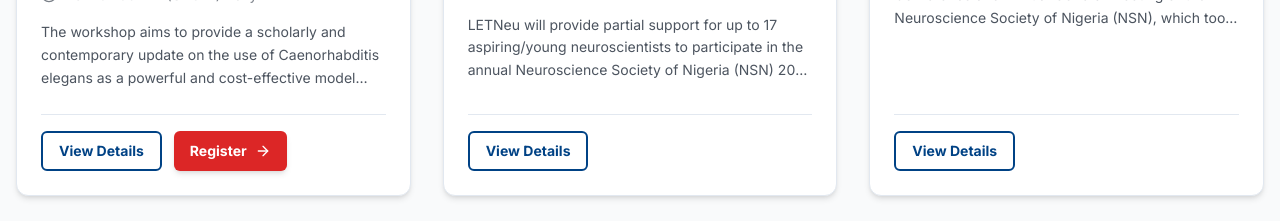
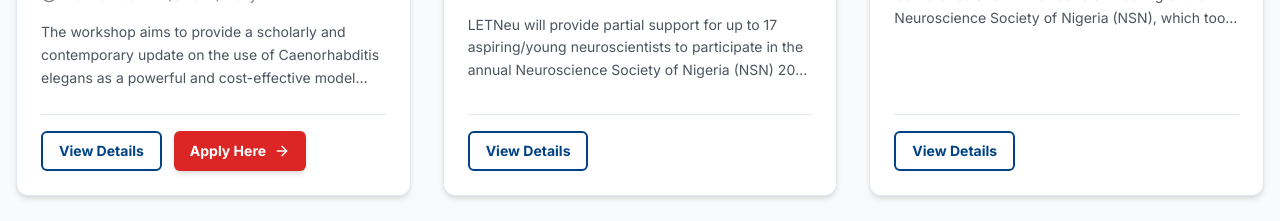
Before and after one commit to LETNeu-dev/LETNeu, a React (Vite) app: page / in a window 1280 px wide. Shown: the part 2740-2961 px from the top of the page. Built offline with nearby package versions, Linux system fonts and the light colour scheme.

Commit message:
minor update for event button

```diff
--- a/src/components/cards/EventCard.tsx
+++ b/src/components/cards/EventCard.tsx
@@ -113,7 +113,7 @@ const EventCard = ({
               rel="noopener noreferrer"
               className="inline-flex items-center px-4 py-2 bg-red-600 text-white font-bold rounded-md hover:bg-red-700 transition-all text-sm shadow-md"
             >
-              Register
+              Apply Here
               <ArrowRight size={16} className="ml-2" />
             </a>
           )}
```
